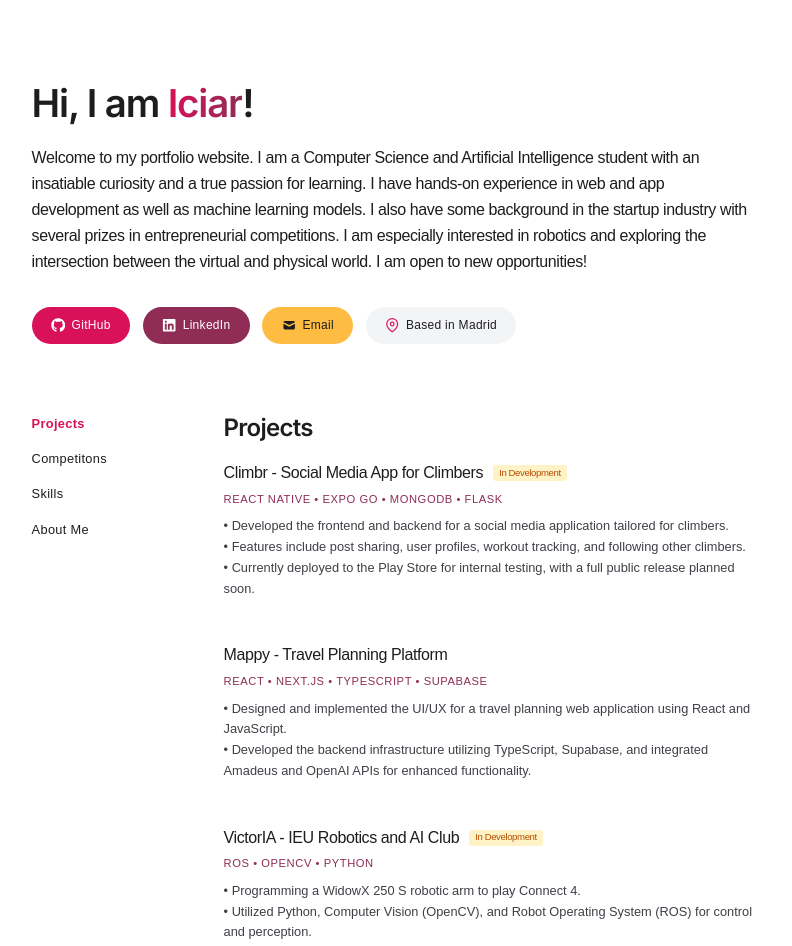
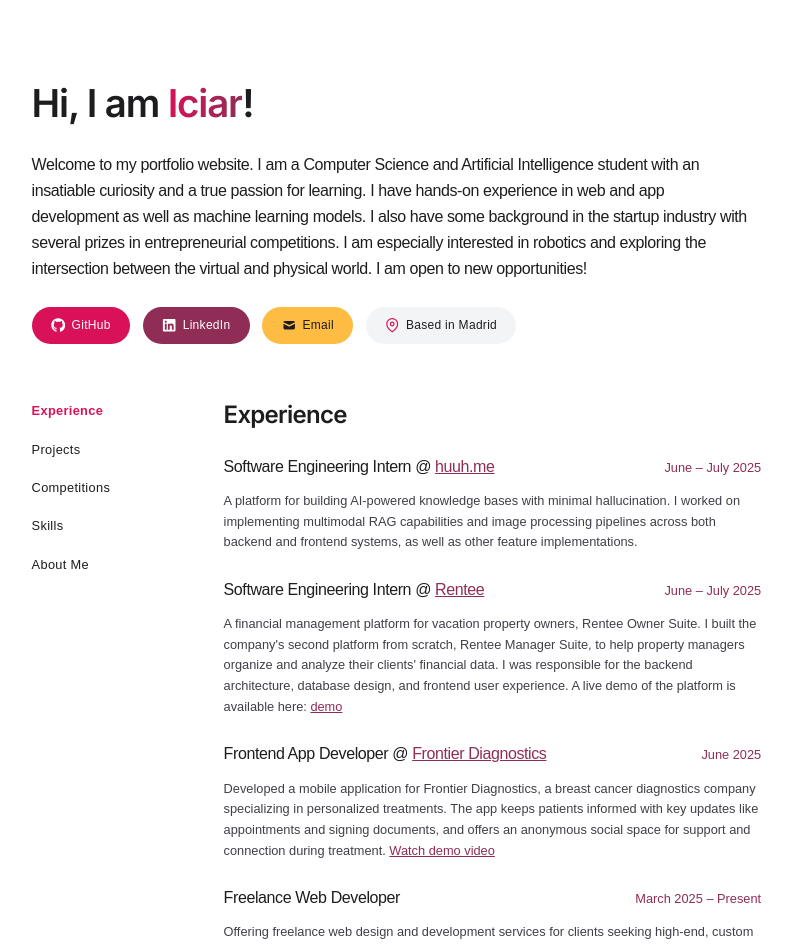
Before and after one commit to iciaradelino/portfolio_website, a Next.js app: page / in a window 1280 px wide. Shown: the top 946 px of the page, without its empty margins (250-1042 px from the left). Built offline with nearby package versions, Linux system fonts and the light colour scheme.

Commit message:
new experiences section

```diff
--- a/app/globals.css
+++ b/app/globals.css
@@ -50,7 +50,6 @@
 .clean-heading {
   font-family: var(--font-inter), -apple-system, BlinkMacSystemFont, "Segoe UI", Roboto, sans-serif;
   letter-spacing: -0.03em;
-  margin: 0;
   line-height: 1.2;
 }
 
--- a/app/page.tsx
+++ b/app/page.tsx
@@ -24,6 +24,17 @@
   description: string | string[]; // Allow single string or array for bullet points
   media: ProjectMedia[];
   status?: 'In Development'; // Optional status
+}
+
+// Define a type for experience data
+interface Experience {
+  id: string;
+  company: string;
+  role: string;
+  website: string;
+  demoLink?: string;
+  date: string;
+  description: string | string[];
 }
 
 export default function Home() {
@@ -130,6 +141,52 @@
           "Developed the backend with TypeScript and Supabase for user authentication and data management."
       ],
       media: [{ type: 'video', src: "/images/beiconic.mp4", alt: "Be Iconic Fashion App" }],
+    },
+  ];
+
+  // Experience Data
+  const experienceData: Experience[] = [
+    {
+      id: 'huuh',
+      company: 'huuh.me',
+      role: 'Software Engineering Intern',
+      website: 'https://huuh.me/',
+      date: 'June – July 2025',
+      description: [
+        'A platform for building AI-powered knowledge bases with minimal hallucination. I worked on implementing multimodal RAG capabilities and image processing pipelines across both backend and frontend systems, as well as other feature implementations.',
+      ],
+    },
+    {
+      id: 'rentee',
+      company: 'Rentee',
+      role: 'Software Engineering Intern',
+      website: 'https://www.rentee.es/',
+      demoLink: 'https://rentee-managersuite-demo-frontend.vercel.app/analytics',
+      date: 'June – July 2025',
+      description: [
+        'A financial management platform for vacation property owners, Rentee Owner Suite. I built the company\'s second platform from scratch, Rentee Manager Suite, to help property managers organize and analyze their clients\' financial data. I was responsible for the backend architecture, database design, and frontend user experience. A live demo of the platform is available here: ',
+      ],
+    },
+    {
+      id: 'frontier',
+      company: 'Frontier Diagnostics',
+      role: 'Frontend App Developer',
+      website: 'https://frontierdiagnostics.net/',
+      demoLink: '/images/frontier_video.mp4',
+      date: 'June 2025',
+      description: [
+        'Developed a mobile application for Frontier Diagnostics, a breast cancer diagnostics company specializing in personalized treatments. The app keeps patients informed with key updates like appointments and signing documents, and offers an anonymous social space for support and connection during treatment.',
+      ],
+    },
+    {
+      id: 'freelance',
+      company: 'Freelance',
+      role: 'Freelance Web Developer',
+      website: '#',
+      date: 'March 2025 – Present',
+      description: [
+        'Offering freelance web design and development services for clients seeking high-end, custom websites. I specialize in React and Next.js to build visually compelling, high-converting websites.',
+      ],
     },
   ];
 
@@ -435,11 +492,14 @@
         <nav>
           {/* Align items to the end (right) */}
           <ul className="flex flex-col items-end space-y-3 text-base font-medium">
-             <li>
+            <li>
+                <a href="#experience" onClick={(e) => handleMobileNavClick(e, 'experience')} className="block py-1 hover:text-[#D81159]">Experience</a>
+              </li>
+              <li>
                 <a href="#projects" onClick={(e) => handleMobileNavClick(e, 'projects')} className="block py-1 hover:text-[#D81159]">Projects</a>
               </li>
               <li>
-                <a href="#experience" onClick={(e) => handleMobileNavClick(e, 'experience')} className="block py-1 hover:text-[#D81159]">Competitions</a>
+                <a href="#competitions" onClick={(e) => handleMobileNavClick(e, 'competitions')} className="block py-1 hover:text-[#D81159]">Competitions</a>
               </li>
               <li>
                 <a href="#technologies" onClick={(e) => handleMobileNavClick(e, 'technologies')} className="block py-1 hover:text-[#D81159]">Skills</a>
@@ -478,18 +538,18 @@
           <h1 className={`clean-heading text-4xl md:text-5xl font-semibold mb-8 text-[#1d1d1f] text-left transform transition-all ease-out duration-700 delay-100 ${startIntroAnimation ? 'opacity-100 translate-y-0' : 'opacity-0 translate-y-10'}`}>
             Hi, I am <span className="gradient-text">Iciar</span>!
           </h1>
-          <div className={`mb-10 transform transition-all ease-out duration-700 delay-200 ${startIntroAnimation ? 'opacity-100 translate-y-0' : 'opacity-0 translate-y-10'}`}>
+          <div className={`mb-8 transform transition-all ease-out duration-700 delay-200 ${startIntroAnimation ? 'opacity-100 translate-y-0' : 'opacity-0 translate-y-10'}`}>
             {/* Full Description for larger screens */}
-            <p className="text-lg md:text-xl leading-relaxed font-light tracking-tight text-left mt-6 hidden md:block">
+            <p className="text-lg md:text-xl leading-relaxed font-light tracking-tight text-left hidden md:block">
               Welcome to my portfolio website. I am a Computer Science and Artificial Intelligence student with an insatiable curiosity and a true passion for learning. I have hands-on experience in web and app development as well as machine learning models. I also have some background in the startup industry with several prizes in entrepreneurial competitions. I am especially interested in robotics and exploring the intersection between the virtual and physical world. I am open to new opportunities!
             </p>
             {/* Shorter Description for mobile screens */}
-            <p className="text-base md:text-lg leading-relaxed font-light tracking-tight text-left mt-6 block md:hidden">
+            <p className="text-base md:text-lg leading-relaxed font-light tracking-tight text-left block md:hidden">
               I'm a CompSci & AI student passionate about web/app development, ML, and robotics. Experienced in startups and eager for new opportunities.
             </p>
           </div>
 
-          <div className={`flex gap-3 md:gap-4 mb-12 justify-start flex-wrap transform transition-all ease-out duration-700 delay-300 ${startIntroAnimation ? 'opacity-100 translate-y-0' : 'opacity-0 translate-y-10'}`}>
+          <div className={`flex gap-3 md:gap-4 mb-8 justify-start flex-wrap transform transition-all ease-out duration-700 delay-300 ${startIntroAnimation ? 'opacity-100 translate-y-0' : 'opacity-0 translate-y-10'}`}>
             <a
               href="https://github.com/iciaradelino"
               target="_blank"
@@ -546,7 +606,20 @@
         >
           {/* Index Column - Hidden on mobile */}
           <nav className="hidden md:block w-48 flex-shrink-0">
-            <ul className="space-y-5 text-sm md:text-base sticky top-[15vh] font-light tracking-wide">
+            <ul className="space-y-6 text-sm md:text-base sticky top-[15vh] font-light tracking-wide">
+              <li>
+                <a
+                  href="#experience"
+                  onClick={(e) => handleNavClick(e, 'experience')}
+                  className={`transition-all duration-200 block ${
+                    activeSection === 'experience'
+                      ? 'text-[#D81159] font-semibold'
+                      : 'hover:scale-105'
+                  }`}
+                >
+                  Experience
+                </a>
+              </li>
               <li>
                 <a
                   href="#projects"
@@ -562,15 +635,15 @@
               </li>
               <li>
                 <a
-                  href="#experience"
-                  onClick={(e) => handleNavClick(e, 'experience')}
+                  href="#competitions"
+                  onClick={(e) => handleNavClick(e, 'competitions')}
                   className={`transition-all duration-200 block ${
-                    activeSection === 'experience'
+                    activeSection === 'competitions'
                       ? 'text-[#D81159] font-semibold'
                       : 'hover:scale-105'
                   }`}
                 >
-                  Competitons
+                  Competitions
                 </a>
               </li>
               <li>
@@ -603,7 +676,70 @@
           </nav>
 
           {/* Content Column - Full width on mobile */}
-          <div className="flex-1 space-y-12 max-w-2xl w-full">
+          <div className="flex-1 space-y-16 max-w-2xl w-full">
+            {/* Experience Section */}
+            <section id="experience" className="scroll-mt-8">
+              <h2 className="clean-heading text-2xl md:text-3xl font-semibold mb-8 tracking-tight">Experience</h2>
+              <div className="space-y-8">
+                {experienceData.map((exp) => (
+                  <div key={exp.id} className="group relative">
+                    <div className="flex flex-col md:flex-row md:justify-between md:items-baseline mb-2">
+                      <h3 className="text-lg md:text-xl font-medium tracking-tight mb-2 flex items-center">
+                        {exp.id === 'freelance' ? (
+                          exp.role
+                        ) : (
+                          <>
+                            {exp.role} @&nbsp;<a href={exp.website} target="_blank" rel="noopener noreferrer" className="text-[#8F2D56] hover:text-[#D81159] underline transition-colors">{exp.company}</a>
+                          </>
+                        )}
+                      </h3>
+                      <p className="text-sm md:text-base font-normal text-[#8F2D56] md:ml-4 mt-2 md:mt-0">{exp.date}</p>
+                    </div>
+                    <div className="mb-2">
+                      <p className="font-light text-sm md:text-base leading-relaxed text-zinc-700">
+                        {Array.isArray(exp.description) ? (
+                          <>
+                            {exp.description.map((desc, idx) => (
+                              <span key={idx}>
+                                {exp.id === 'freelance' ? (
+                                  <>
+                                    {desc}
+                                    {idx === exp.description.length - 1 && (
+                                      <>
+                                        {' '}Recent projects include{' '}
+                                        <a href="https://thegovernancepost.com" target="_blank" rel="noopener noreferrer" className="text-[#8F2D56] hover:text-[#D81159] underline">thegovernancepost.com</a>
+                                        {' '}and{' '}
+                                        <a href="https://arteenpapel.com" target="_blank" rel="noopener noreferrer" className="text-[#8F2D56] hover:text-[#D81159] underline">arteenpapel.com</a>.
+                                      </>
+                                    )}
+                                  </>
+                                ) : (
+                                  <>
+                                    {desc}
+                                    {exp.id === 'rentee' && idx === exp.description.length - 1 && exp.demoLink && (
+                                      <a href={exp.demoLink} target="_blank" rel="noopener noreferrer" className="text-[#8F2D56] hover:text-[#D81159] underline">demo</a>
+                                    )}
+                                    {exp.id === 'frontier' && idx === exp.description.length - 1 && exp.demoLink && (
+                                      <>
+                                        {' '}<a href={exp.demoLink} target="_blank" rel="noopener noreferrer" className="text-[#8F2D56] hover:text-[#D81159] underline">Watch demo video</a>
+                                      </>
+                                    )}
+                                  </>
+                                )}
+                                {idx < exp.description.length - 1 && ' '}
+                              </span>
+                            ))}
+                          </>
+                        ) : (
+                          exp.description
+                        )}
+                      </p>
+                    </div>
+                  </div>
+                ))}
+              </div>
+            </section>
+
             <section id="projects" className="scroll-mt-8">
               <h2 className="clean-heading text-2xl md:text-3xl font-semibold mb-8 tracking-tight">Projects</h2>
               <div className="space-y-8">
@@ -626,17 +762,17 @@
                   >
                     <div className="flex justify-between items-start">
                       <div>
-                        <h3 className="text-lg md:text-xl font-medium tracking-tight mb-2 mt-6 flex items-center">
+                        <h3 className="text-lg md:text-xl font-medium tracking-tight mb-2 flex items-center">
                           {project.title}
                           {project.status && (
                             <span className="ml-3 px-2 py-0.5 text-xs font-medium bg-amber-100 text-amber-700 rounded whitespace-nowrap flex-shrink-0">{project.status}</span>
                           )}
                         </h3>
-                        <p className="text-[#8F2D56] mb-3 font-light text-xs md:text-sm tracking-wider uppercase">{project.techStack}</p>
+                        <p className="text-[#8F2D56] mb-4 font-light text-xs md:text-sm tracking-wider uppercase">{project.techStack}</p>
                         {/* Handle description: single string or array */}
                         {Array.isArray(project.description) ? (
                           project.description.map((descPoint, index) => (
-                            <p key={index} className="font-light text-sm md:text-base leading-relaxed text-zinc-700"> • {descPoint}</p>
+                            <p key={index} className="font-light text-sm md:text-base leading-relaxed text-zinc-700 mb-2 last:mb-0"> • {descPoint}</p>
                           ))
                         ) : (
                           <p className="font-light text-sm md:text-base leading-relaxed text-zinc-700">{project.description}</p>
@@ -648,13 +784,13 @@
               </div>
             </section>
 
-            <section id="experience" className="scroll-mt-8">
-              <h2 className="clean-heading text-2xl md:text-3xl font-semibold mb-16">Competitions and awards</h2>
+            <section id="competitions" className="scroll-mt-8">
+              <h2 className="clean-heading text-2xl md:text-3xl font-semibold mb-8">Competitions and awards</h2>
               {/* Timeline Container with thicker dotted line */}
               <div className="relative border-l-4 border-dotted border-gray-300 dark:border-gray-600 ml-4">
                 {/* Timeline Item 1: Google Dev Group RL */}
-                <div className="mt-6 mb-8 ml-6">
-                  <div className="flex flex-col sm:flex-row sm:items-baseline sm:justify-between mb-1">
+                <div className="mb-8 ml-6">
+                  <div className="flex flex-col sm:flex-row sm:items-baseline sm:justify-between mb-2">
                     <h3 className="text-base md:text-lg font-medium text-gray-900 dark:text-white">Google Developers Group RL Hackathon</h3>
                     <p className="text-sm md:text-base font-normal text-[#8F2D56] dark:text-pink-300 sm:ml-4">April 2025</p>
                   </div>
@@ -663,7 +799,7 @@
 
                 {/* Timeline Item 2: IE HackEd */}
                 <div className="mb-8 ml-6">
-                  <div className="flex flex-col sm:flex-row sm:items-baseline sm:justify-between mb-1">
+                  <div className="flex flex-col sm:flex-row sm:items-baseline sm:justify-between mb-2">
                     <h3 className="text-base md:text-lg font-medium text-gray-900 dark:text-white">IE HackEd Hackathon - DivergED</h3>
                     <p className="text-sm md:text-base font-normal text-[#8F2D56] dark:text-pink-300 sm:ml-4">March 2025</p>
                   </div>
@@ -672,7 +808,7 @@
 
                 {/* Timeline Item 3: Tech Venture Bootcamp - Mappy */}
                 <div className="mb-8 ml-6">
-                  <div className="flex flex-col sm:flex-row sm:items-baseline sm:justify-between mb-1">
+                  <div className="flex flex-col sm:flex-row sm:items-baseline sm:justify-between mb-2">
                     <h3 className="text-base md:text-lg font-medium text-gray-900 dark:text-white">2025 Tech Venture Bootcamp - Mappy</h3>
                     <p className="text-sm md:text-base font-normal text-[#8F2D56] dark:text-pink-300 sm:ml-4">March 2025</p>
                   </div>
@@ -681,7 +817,7 @@
 
                 {/* Timeline Item 4: NTT Hackathon */}
                 <div className="mb-8 ml-6">
-                  <div className="flex flex-col sm:flex-row sm:items-baseline sm:justify-between mb-1">
+                  <div className="flex flex-col sm:flex-row sm:items-baseline sm:justify-between mb-2">
                     <h3 className="text-base md:text-lg font-medium text-gray-900 dark:text-white">NTT Hackathon</h3>
                     <p className="text-sm md:text-base font-normal text-[#8F2D56] dark:text-pink-300 sm:ml-4">February 2025</p>
                   </div>
@@ -690,7 +826,7 @@
 
                 {/* Timeline Item 5: Tech Venture Bootcamp - Carlink */}
                 <div className="ml-6"> {/* No mb on the last item */}
-                  <div className="flex flex-col sm:flex-row sm:items-baseline sm:justify-between mb-1">
+                  <div className="flex flex-col sm:flex-row sm:items-baseline sm:justify-between mb-2">
                     <h3 className="text-base md:text-lg font-medium text-gray-900 dark:text-white">2024 Tech Venture Bootcamp - Carlink</h3>
                     <p className="text-sm md:text-base font-normal text-[#8F2D56] dark:text-pink-300 sm:ml-4">October 2024</p>
                   </div>
@@ -702,10 +838,10 @@
             <section id="technologies" className="scroll-mt-8">
               <h2 className="clean-heading text-2xl md:text-3xl font-semibold mb-8">Skills and technologies</h2>
 
-              <div className="space-y-6">
+              <div className="space-y-8">
                 {/* Web Development Category */}
                 <div>
-                  <h3 className="text-base md:text-lg font-medium mb-3 mt-6">Web Development</h3>
+                  <h3 className="text-base md:text-lg font-medium mb-4">Web Development</h3>
                   <div className="grid grid-cols-2 gap-3">
                     <div className="p-2 border rounded-lg shadow-sm hover:shadow-md transition-shadow">
                       <h3 className="text-sm md:text-base font-medium text-[#8F2D56]">React </h3>
@@ -724,7 +860,7 @@
 
                 {/* App deevelopment Category */}
                 <div>
-                  <h3 className="text-base md:text-lg font-medium mb-3">App Development</h3>
+                  <h3 className="text-base md:text-lg font-medium mb-4">App Development</h3>
                   <div className="grid grid-cols-2 gap-3">
                     <div className="p-2 border rounded-lg shadow-sm hover:shadow-md transition-shadow">
                       <h3 className="text-sm md:text-base font-medium text-[#8F2D56]">React Native</h3>
@@ -743,7 +879,7 @@
 
                 {/* AI & Machine Learning Category */}
                 <div>
-                  <h3 className="text-base md:text-lg font-medium mb-3">Machine Learning</h3>
+                  <h3 className="text-base md:text-lg font-medium mb-4">Machine Learning</h3>
                   <div className="grid grid-cols-2 gap-3">
                     <div className="p-2 border rounded-lg shadow-sm hover:shadow-md transition-shadow">
                       <h3 className="text-sm md:text-base font-medium text-[#8F2D56]">Computer Vision</h3>
@@ -762,7 +898,7 @@
 
                 {/* Programming languages Category */}
                 <div>
-                  <h3 className="text-base md:text-lg font-medium mb-3">Programming languages</h3>
+                  <h3 className="text-base md:text-lg font-medium mb-4">Programming languages</h3>
                   <div className="grid grid-cols-2 gap-3">
                     <div className="p-2 border rounded-lg shadow-sm hover:shadow-md transition-shadow">
                       <h3 className="text-sm md:text-base font-medium text-[#8F2D56]">Python</h3>
@@ -783,13 +919,13 @@
             </section>
 
             <section id="about" className="scroll-mt-8 mb-16">
-              <h2 className="clean-heading text-2xl md:text-3xl font-semibold mb-10">About Me</h2>
-              <p className="text-base md:text-lg font-light leading-relaxed mb-10 mt-6">
+              <h2 className="clean-heading text-2xl md:text-3xl font-semibold mb-8">About Me</h2>
+              <p className="text-base md:text-lg font-light leading-relaxed mb-8">
                 I'm a very curious and active person, always looking to get out of my comfort zone, try new things and meet new people.
                 Besides from coding and academics, I love doing adrenaline-rushing sports. Currently I really enjoy climbing, padel and horserding.
               </p>
 
-              <div className="mt-6 w-full overflow-hidden relative mb-10">
+              <div className="w-full overflow-hidden relative">
                 <div
                   ref={carouselRef}
                   className={`flex gap-2 md:gap-4 py-4 ${isCarouselAnimating ? (isMobile ? 'animate-carousel-mobile' : 'animate-carousel-desktop') : ''}`}
@@ -850,14 +986,14 @@
               {/* Modal Content */}
               <h3
                 id="project-modal-title"
-                className="clean-heading text-xl md:text-2xl font-semibold mb-6 text-[#1d1d1f]"
+                className="clean-heading text-xl md:text-2xl font-semibold mb-8 text-[#1d1d1f]"
               >
                 {selectedProject.title}
               </h3>
-              <p className="text-[#8F2D56] mt-2 mb-4 font-light text-xs md:text-sm tracking-wider uppercase font-inter">{selectedProject.techStack}</p>
+              <p className="text-[#8F2D56] mb-4 font-light text-xs md:text-sm tracking-wider uppercase font-inter">{selectedProject.techStack}</p>
 
               {/* Description */}
-              <div className="mb-6 prose prose-zinc max-w-none prose-p:my-1 prose-ul:my-1 font-inter">
+              <div className="mb-8 prose prose-zinc max-w-none prose-p:my-1 prose-ul:my-1 font-inter">
                 {Array.isArray(selectedProject.description) ? (
                   <ul className="list-disc pl-5 space-y-1 font-light text-sm md:text-base">
                     {selectedProject.description.map((descPoint, index) => (
```
